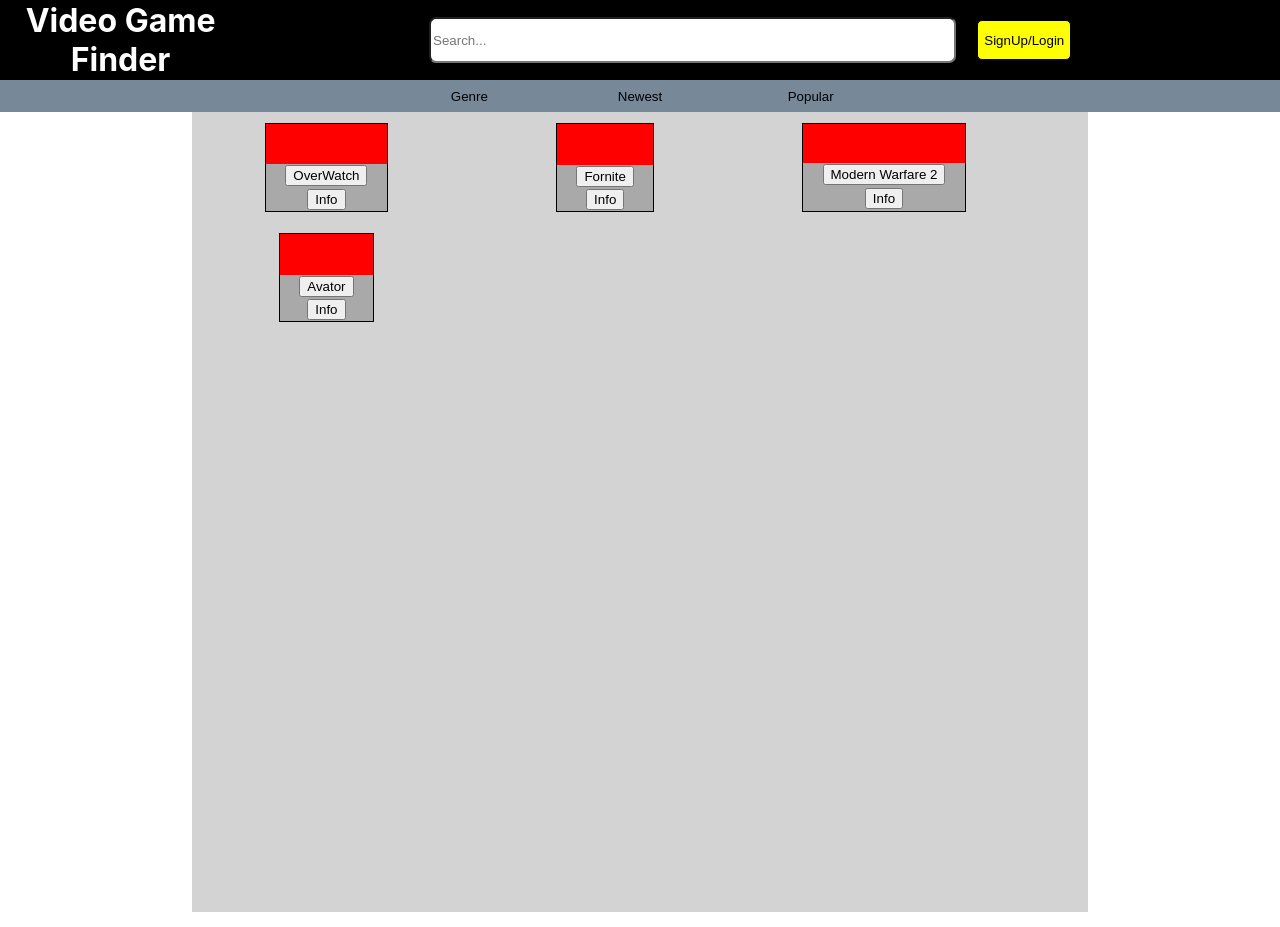
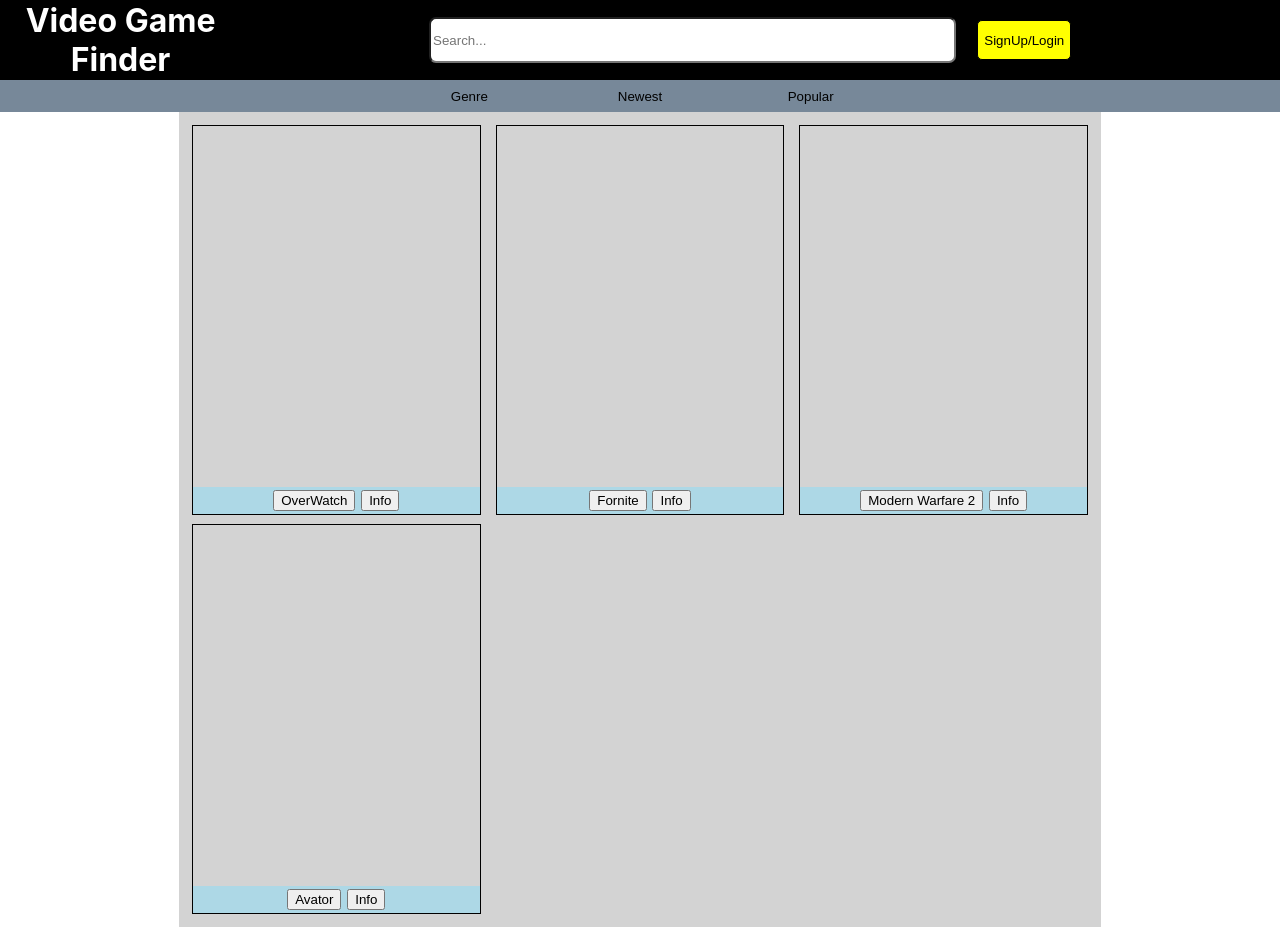
Before and after one commit to RichardChiqui/VideoGameSearch, a React (Create React App) app: page / in a window 1280 px wide. Built offline with nearby package versions, Linux system fonts and the light colour scheme.

Commit message:
Fixed gridlayout and buttons dispalying at button of game cards

```diff
--- a/src/index.css
+++ b/src/index.css
@@ -120,32 +120,34 @@ code {
 }
 .search-results .search-results-item{
   border: 1px solid black;
-  max-width: 100%; /* Ensure content doesn't exceed grid item width */
-  max-height: 100%;
-  background-color: red;
+  flex: 0 0 calc(33.33% - 10px); /* Set each item to be one third of the container width minus the gap */
+
+
+  box-sizing: border-box; /* Include padding in item's width */
+  text-align: center;
+  height: 390px;
+
   display: flex;
-  flex-direction: column-reverse;
-  /* justify-content: space-between; */
-  margin-top: 4%;
-  box-sizing: border-box;
-  /* flex: 1; */
+  flex-direction: column;
 }
 .search-results{
   background-color: lightgray;
+  display: flex;
+  flex-wrap: wrap; /* Allow items to wrap to the next line */
+  justify-content: space-between; /* Distribute items evenly along the main axis */
+  align-items: flex-start; /* Align items to the start of the cross axis */
+  gap: 9px; /* Adjust gap between items */
+  padding: 1%;
   width: 70%;
-  height: 100vh;
-  display: grid;
-  justify-items: center; /* Centers items horizontally */
-  grid-template-columns: repeat(3, minmax(20%, 30%)); /* Adjusted percentages for smaller cells */
-  grid-template-rows: repeat(3, minmax(50px, 100px)); /* Adjusted heights for smaller cells */
-  gap: 10px;
-  margin: 0 auto; /* Center horizontally */
+  height: min-content;
+  margin: 0 auto;
+
 }
 
 .button-container{
   width: 100%;
-  background-color: darkgray;
-  margin-left: auto
+  background-color: lightblue;
+  margin-top: auto;
 
 }
 
```
